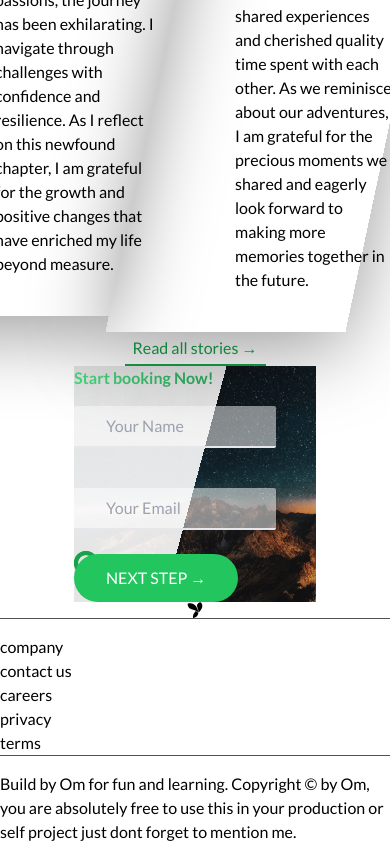
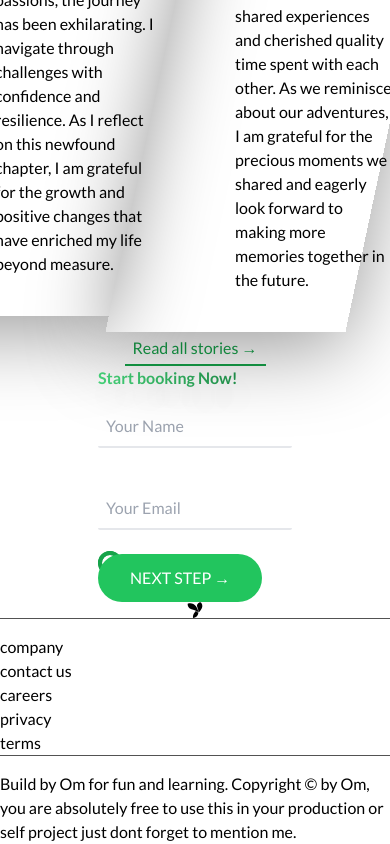
Before and after one commit to OmBharti999/pro, a Next.js app: page / in a window 390 px wide. Shown: the part 4855-5699 px from the top of the page. Built offline with nearby package versions, Linux system fonts and the light colour scheme.

Commit message:
making form section responsive

```diff
--- a/app/_component/bookForm/BookForm.tsx
+++ b/app/_component/bookForm/BookForm.tsx
@@ -2,7 +2,7 @@ import { HeadingSecondary } from "..";
 
 export const BookForm = () => {
   return (
-    <div className="w-1/2 p-12">
+    <div className="max-sm:w-full max-lg:w-3/4 w-1/2 p-12">
       <HeadingSecondary content="Start booking Now!" addClass="py-2 mb-12" />
       <form className="form">
         <div className="form-fields">
--- a/app/_component/bookingSection/BookingSection.tsx
+++ b/app/_component/bookingSection/BookingSection.tsx
@@ -3,7 +3,7 @@ import "./index.css";
 
 export const BookingSection = () => {
   return (
-    <section className="p-14 flex-center bg-gradient-to-r from-green-500 to-green-700 py-28">
+    <section className="md:px-1 md:py-8 xl:p-14 flex-center bg-gradient-to-r from-green-500 to-green-700 py-28">
       <div className="max-w-6xl w-full book">
         <BookForm />
       </div>
--- a/app/_component/bookingSection/index.css
+++ b/app/_component/bookingSection/index.css
@@ -8,8 +8,44 @@
   background-size: cover;
 }
 
+@media (max-width: 1024px) {
+  .book {
+    background: linear-gradient(
+        105deg,
+        rgba(255, 255, 255, 0.89) 60%,
+        transparent 60%
+      ),
+      url("/assets/header-bg.jpg");
+  }
+}
+@media (max-width: 950px) {
+  .book {
+    background: linear-gradient(
+        105deg,
+        rgba(255, 255, 255, 0.89) 66%,
+        transparent 66%
+      ),
+      url("/assets/header-bg.jpg");
+  }
+}
+@media (max-width: 700px) {
+  .book {
+    background: linear-gradient(
+        105deg,
+        rgba(255, 255, 255, 0.89) 75%,
+        transparent 75%
+      ),
+      url("/assets/header-bg.jpg");
+  }
+}
+@media (max-width: 640px) {
+  .book {
+    background: white;
+  }
+}
+
 .form .form-input {
-  @apply mt-4 w-10/12 block;
+  @apply mt-4 w-full sm:w-10/12 block;
 }
 .form .form-label {
   @apply text-sm;
@@ -44,5 +80,5 @@
 }
 
 form .btn.form-button {
-  @apply py-3 px-8 bg-green-500 text-white after:bg-green-500 ;
+  @apply py-3 px-8 bg-green-500 text-white after:bg-green-500;
 }
--- a/app/globals.css
+++ b/app/globals.css
@@ -21,7 +21,7 @@ body {
 }
 
 .form-input {
-  @apply px-8 py-2 rounded-sm bg-white/50 focus:outline-none border-b-2 focus:border-green-500 focus:invalid:border-orange-600 focus:shadow-xl;
+  @apply max-sm:px-2 px-8 py-2 rounded-sm bg-white/50 focus:outline-none border-b-2 focus:border-green-500 focus:invalid:border-orange-600 focus:shadow-xl;
 }
 .form-label {
   @apply font-bold capitalize;
```
